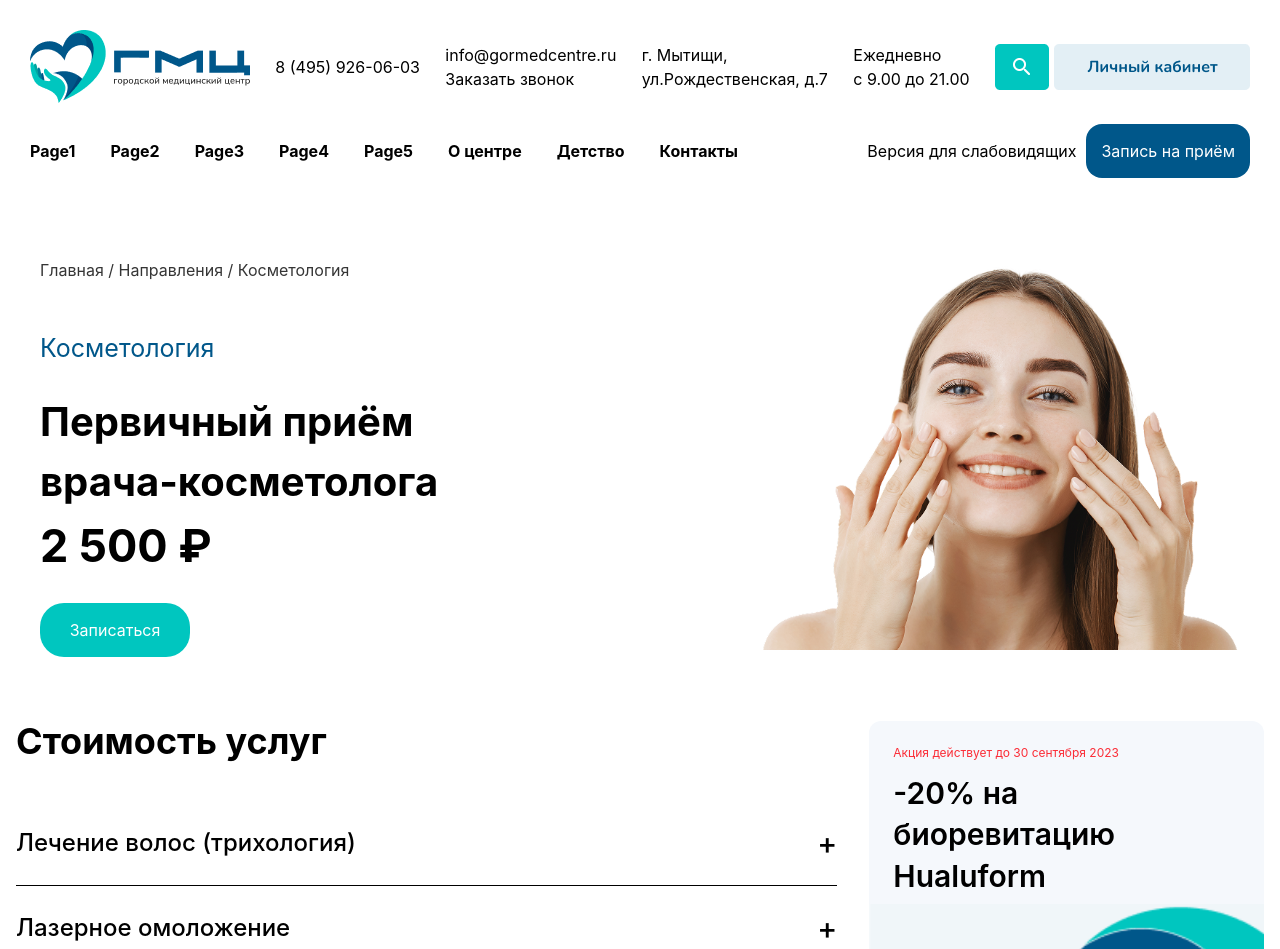
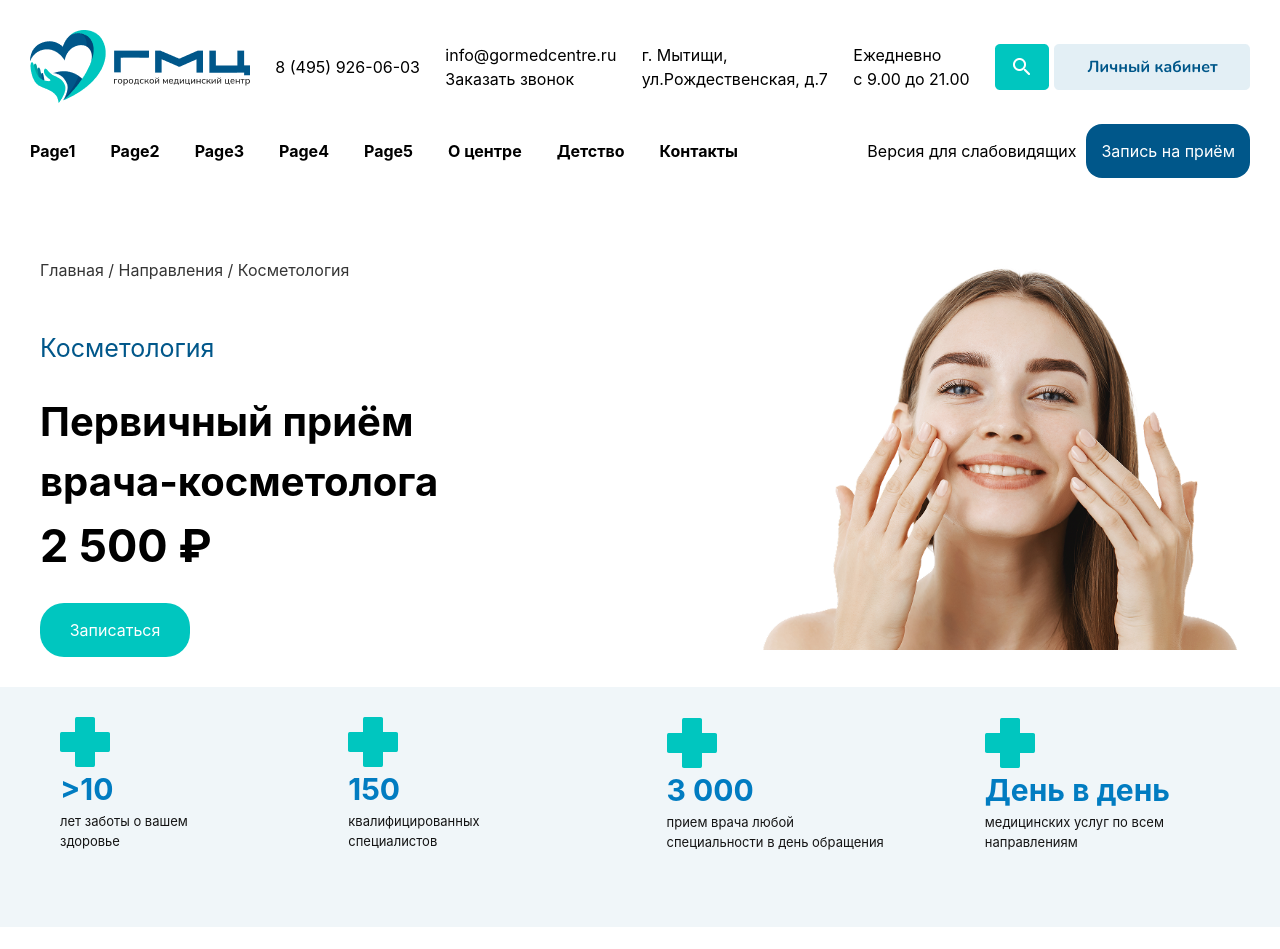
Before and after one commit to nozimnegmatov0010/exam4, a website: page src/page3.html in a window 1280 px wide. Shown: the top 949 px of the page. Drawn offline with nearby package versions, Linux system fonts and the light colour scheme; files that its build step writes are made by us from their sources.

Commit message:
section4

```diff
--- a/src/page3.html
+++ b/src/page3.html
@@ -8,16 +8,16 @@
 </head>
 <body>
     <header class="flex justify-between lg:flex-col p-[30px] max-w-[1300px] m-auto">
-        <img class="lg:hidden" src="./imgs/logo (8).png" alt="">
+        <img class="lg:hidden" src="./imgss/logo (8).png" alt="">
         <div class="hidden lg:flex justify-between items-center">
-            <img src="./imgs/logo (8).png" alt="">
+            <img src="./imgss/logo (8).png" alt="">
             <p>8 (495) 926-06-03</p>
             <p>info@gormedcentre.ru <br> Заказать звонок</p>
             <p>г. Мытищи, <br> ул.Рождественская, д.7</p>
             <p>Ежедневно <br> с 9.00 до 21.00</p>
             <div class="flex gap-[5px] items-center">
-                <img src="./imgs/search (1).png" alt="">
-                <img src="./imgs/btn.png" alt="">
+                <img src="./imgss/search (1).png" alt="">
+                <img src="./imgss/btn.png" alt="">
             </div>
         </div>
         <div class="flex justify-between items-center mt-[20px]">
@@ -50,8 +50,48 @@
             <br>
             <button class=" p-[15px] text-[white] bg-[#00C6BF] rounded-3xl w-[150px]">Записаться</button>
         </div>
-        <img class="w-[90%] m-auto lg:m-[0px] lg:w-[40%] " src="./imgs/Layer 0 1.png" alt="">
+        <img class="w-[90%] m-auto lg:m-[0px] lg:w-[40%] " src="./imgss/Layer 0 1.png" alt="">
     </section>
+    <div
+            class="bg-[#F0F6F9] h-[400px] lg:h-[240px] lg:w-[100%] p-[20px] mt-[50px] lg:mt-[30px] flex lg:flex-row  lg: justify-between flex-wrap gap-[20px] mt-[-30px]">
+
+
+            <div
+                class="bg-[#F0F6F9] h-[200px] lg:h-[100%] w-[47%] lg:w-[23%] lg:mt-[-10px] mt-[0px] lg:p-[20px] lg:pl-[40px]">
+                <img src="./imgss/cross.png" alt="">
+                <h1 class="text-[30px] font-bold text-[#017CC1]">>10</h1>
+                <p class="text-[13px] text-[#141414]">лет заботы о вашем <br> здоровье</p>
+
+            </div>
+
+            <div class="bg-[#F0F6F9] h-[200px] lg:h-[100%] w-[47%] lg:w-[23%] p-[10px]">
+
+                <img src="./imgss/cross.png" alt="">
+                <h1 class="text-[30px] font-bold text-[#017CC1]">150</h1>
+                <p class="text-[13px] text-[#141414]">квалифицированных <br> специалистов</p>
+
+
+
+            </div>
+            <div class="bg-[] h-[200px] lg:h-[100%] w-[47%] lg:w-[23%]  mt-[-50px]  lg:mt-[1px] p-[10px]">
+                <img src="./imgss/cross.png" alt="">
+                <h1 class="text-[25px] lg:text-[30px] font-bold text-[#017CC1]">3 000</h1>
+                <p class="text-[10px] lg:text-[13px]  text-[#141414]">прием врача любой <br> специальности в день
+                    обращения</p>
+
+
+
+            </div>
+
+            <div class="bg- h-[200px] lg:h-[100%] w-[47%] lg:w-[23%] mt-[-50px]  lg:mt-[1px] lg:p-[10px]">
+
+                <img src="./imgss/cross.png" alt="">
+                <h1 class=" text-[25px] lg:text-[30px]  font-bold text-[#017CC1]">День в день</h1>
+                <p class="text-[10px] lg:text-[13px] text-[#141414]">медицинских услуг по всем <br> направлениям </p>
+
+
+
+            </div>
    <section class="py-16">
     <div class="max-w-7xl mx-auto px-4">
 
@@ -211,7 +251,7 @@
                     </div>
 
                     <div class="h-[360px] bg-gray-300 flex items-center justify-center text-gray-500">
-                        <img class="w-[100%]" src="./imgs/Снимок экрана 2026-07-02 153852.png" alt="">
+                        <img class="w-[100%]" src="./imgss/Снимок экрана 2026-07-02 153852.png" alt="">
                     </div>
 
                 </div>
```
Also changed, not shown: src/imgss/Layer 0 1.png (renamed from src/imgs/Layer 0 1.png), src/imgss/btn.png (renamed from src/imgs/btn.png), src/imgss/cross.png (added), src/imgss/logo (8).png (renamed from src/imgs/logo (8).png), src/imgss/search (1).png (renamed from src/imgs/search (1).png), src/imgss/Снимок экрана 2026-07-02 153852.png (renamed from src/imgs/Снимок экрана 2026-07-02 153852.png).
